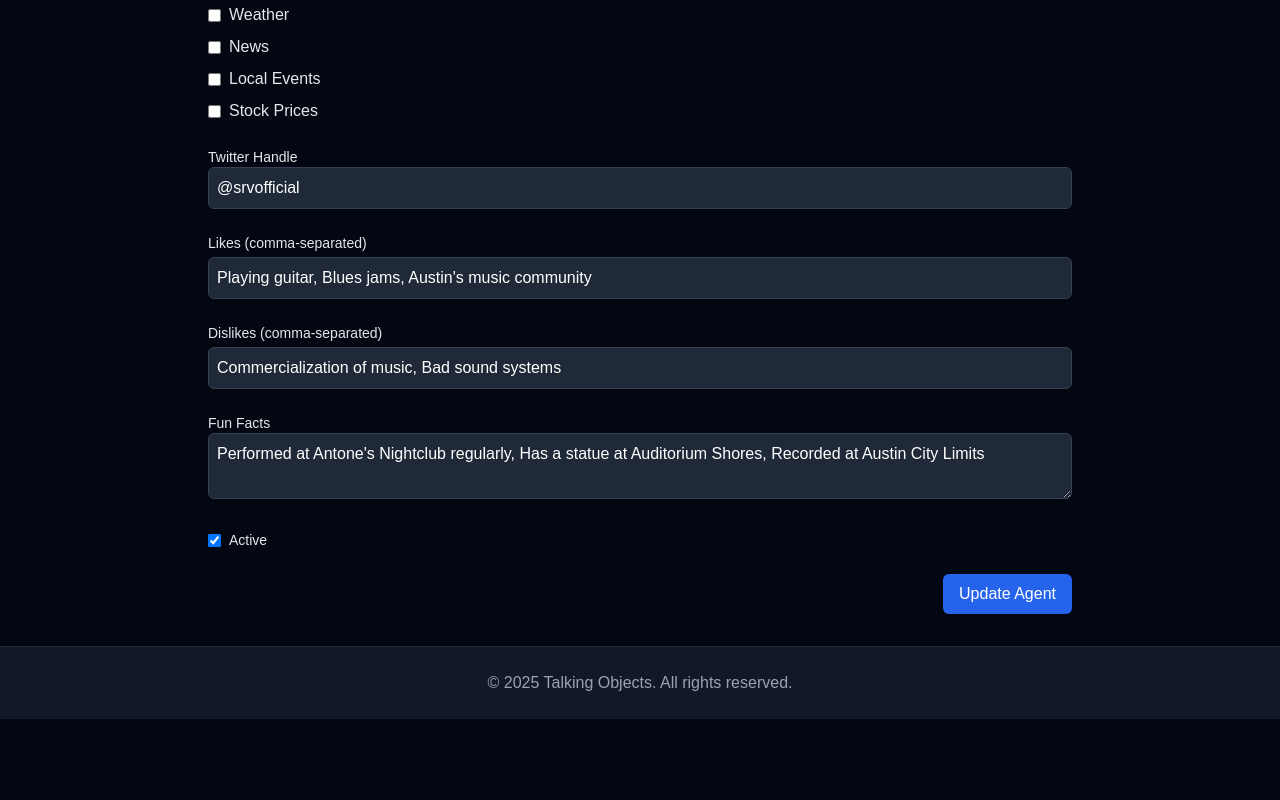
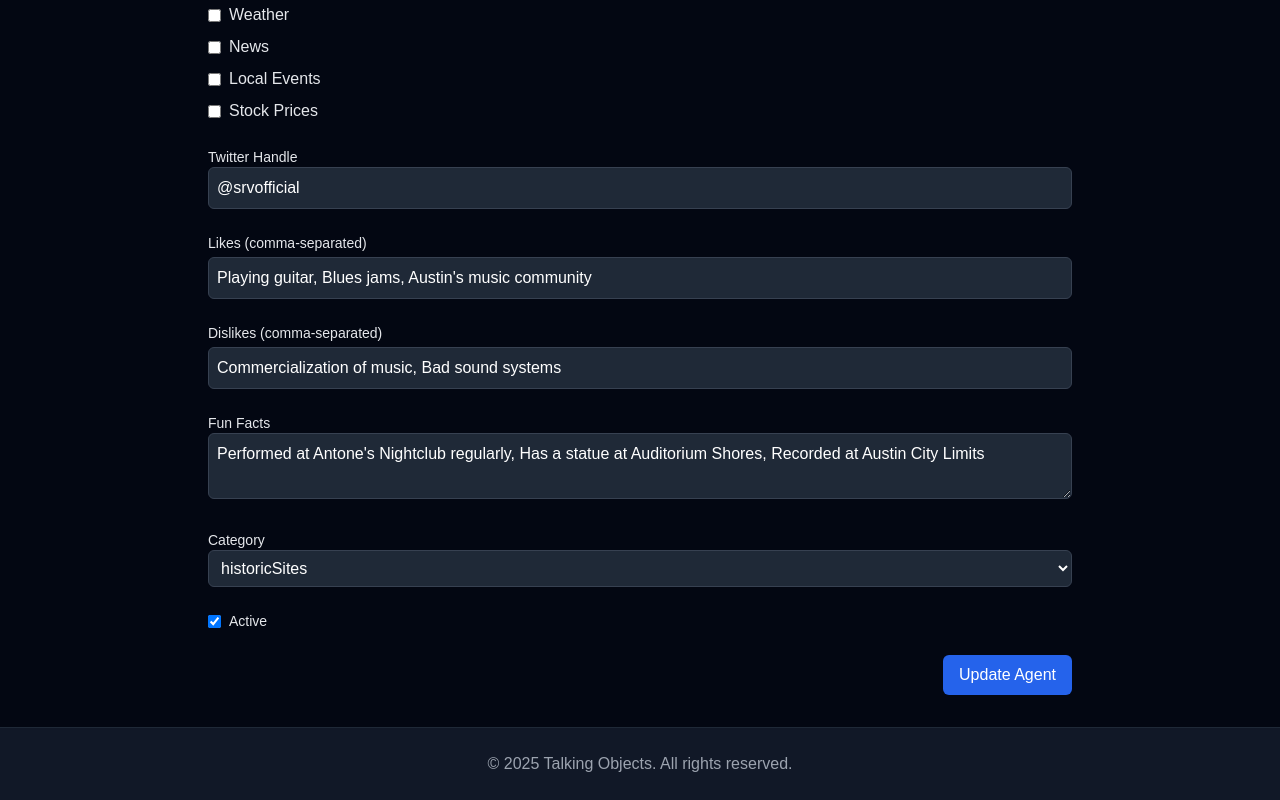
Before and after one commit to msanchezgrice/talkingobject, a Next.js app: page /dashboard/edit/1 in a window 1280 px wide. Shown: the part 1099-1899 px from the top of the page. Before the commit the page ends 1818 px from the top, so only its background shows below. Built offline with nearby package versions, Linux system fonts and the light colour scheme.

Commit message:
Fix: Update AgentForm to include category field and fix type errors

```diff
--- a/components/dashboard/AgentForm.tsx
+++ b/components/dashboard/AgentForm.tsx
@@ -2,6 +2,7 @@
 
 import { useState, useRef } from 'react';
 import { PlaceholderAgent, addAgent, updateAgent, PUBLIC_USER_ID } from '@/lib/placeholder-agents';
+import { voiceConfigs } from '@/lib/voices';
 import Image from 'next/image';
 
 // Data sources available to agents
@@ -31,6 +32,7 @@ interface AgentFormData {
   twitter_handle: string;
   fun_facts: string[];
   user_id: string;
+  category: keyof typeof voiceConfigs;
 }
 
 type AgentFormProps = {
@@ -56,6 +58,7 @@ export default function AgentForm({ agent, onSubmit }: AgentFormProps) {
     twitter_handle: agent?.twitter_handle || '',
     fun_facts: agent?.fun_facts || [],
     user_id: agent?.user_id || PUBLIC_USER_ID,
+    category: agent?.category || 'historicSites'
   });
   const [imagePreview, setImagePreview] = useState<string | null>(agent?.image_url || null);
   const fileInputRef = useRef<HTMLInputElement>(null);
@@ -104,6 +107,7 @@ export default function AgentForm({ agent, onSubmit }: AgentFormProps) {
       twitter_handle: formData.twitter_handle,
       fun_facts: formData.fun_facts,
       user_id: formData.user_id,
+      category: formData.category
     };
 
     if (agent) {
@@ -352,6 +356,26 @@ export default function AgentForm({ agent, onSubmit }: AgentFormProps) {
         />
       </div>
 
+      <div>
+        <label htmlFor="category" className="block text-sm font-medium text-gray-200">
+          Category
+        </label>
+        <select
+          name="category"
+          id="category"
+          value={formData.category}
+          onChange={(e) => setFormData(prev => ({ ...prev, category: e.target.value as keyof typeof voiceConfigs }))}
+          className="w-full p-2 border border-gray-700 rounded-md bg-gray-800 text-white"
+          required
+        >
+          {Object.keys(voiceConfigs).map((category) => (
+            <option key={category} value={category}>
+              {category}
+            </option>
+          ))}
+        </select>
+      </div>
+
       <div className="flex items-center">
         <input
           type="checkbox"
--- a/lib/placeholder-agents.ts
+++ b/lib/placeholder-agents.ts
@@ -24,6 +24,7 @@ export interface PlaceholderAgent {
   longitude: number;
   personality: string;
   data_sources: string[];
+  user_id: string;
 }
 
 export const PUBLIC_USER_ID = '00000000-0000-0000-0000-000000000000';
@@ -53,7 +54,8 @@ export const placeholderAgents: PlaceholderAgent[] = [
     latitude: 30.2642,
     longitude: -97.7475,
     personality: "A soulful and passionate blues guitarist who speaks with a mix of Texas drawl and musical wisdom. Known for being humble yet confident, with a deep love for authentic blues music and Austin's creative spirit.",
-    data_sources: []
+    data_sources: [],
+    user_id: PUBLIC_USER_ID
   },
   {
     id: "2",
@@ -79,7 +81,8 @@ export const placeholderAgents: PlaceholderAgent[] = [
     latitude: 30.2658,
     longitude: -97.7474,
     personality: "A laid-back, wise-cracking country music legend with a heart of gold. Speaks with a gentle Texas twang and often shares stories about music, life on the road, and his love for Austin's unique culture.",
-    data_sources: []
+    data_sources: [],
+    user_id: PUBLIC_USER_ID
   },
   {
     id: "3",
@@ -105,7 +108,8 @@ export const placeholderAgents: PlaceholderAgent[] = [
     latitude: 30.2489,
     longitude: -97.7501,
     personality: "A romantic and optimistic observer of South Congress life, speaking with warmth and enthusiasm about love, community, and the daily parade of life in Austin.",
-    data_sources: []
+    data_sources: [],
+    user_id: PUBLIC_USER_ID
   },
   {
     id: "4",
@@ -127,7 +131,8 @@ export const placeholderAgents: PlaceholderAgent[] = [
     latitude: 30.2766,
     longitude: -97.7514,
     personality: "A wise, ancient presence that has witnessed centuries of Austin's history. Speaks slowly and thoughtfully, with deep knowledge of the city's past and a strong connection to nature.",
-    data_sources: []
+    data_sources: [],
+    user_id: PUBLIC_USER_ID
   },
   {
     id: "5",
@@ -149,7 +154,8 @@ export const placeholderAgents: PlaceholderAgent[] = [
     latitude: 30.2565,
     longitude: -97.7141,
     personality: "A serene and refreshing presence that reflects Austin's active lifestyle. Speaks with a flowing, calming voice about outdoor activities, wildlife, and the changing seasons.",
-    data_sources: []
+    data_sources: [],
+    user_id: PUBLIC_USER_ID
   },
   {
     id: "6",
@@ -171,7 +177,8 @@ export const placeholderAgents: PlaceholderAgent[] = [
     latitude: 30.2539,
     longitude: -97.7550,
     personality: "A colorful and welcoming ambassador for Austin, speaking with enthusiasm about tourism, local culture, and the city's vibrant art scene.",
-    data_sources: []
+    data_sources: [],
+    user_id: PUBLIC_USER_ID
   },
   {
     id: "7",
@@ -193,7 +200,8 @@ export const placeholderAgents: PlaceholderAgent[] = [
     latitude: 30.2616,
     longitude: -97.7450,
     personality: "A mysterious and nocturnal collective voice, speaking with quiet excitement about evening flights, insect hunting, and the wonders of urban wildlife.",
-    data_sources: []
+    data_sources: [],
+    user_id: PUBLIC_USER_ID
   },
   {
     id: "8",
@@ -215,7 +223,8 @@ export const placeholderAgents: PlaceholderAgent[] = [
     latitude: 30.2747,
     longitude: -97.7404,
     personality: "A dignified and stately presence that speaks with authority about Texas history, politics, and the importance of civic engagement.",
-    data_sources: []
+    data_sources: [],
+    user_id: PUBLIC_USER_ID
   },
   {
     id: "9",
@@ -237,7 +246,8 @@ export const placeholderAgents: PlaceholderAgent[] = [
     latitude: 30.2701,
     longitude: -97.7313,
     personality: "A warm and smoky presence that speaks with pride about Texas barbecue traditions, community gathering, and the art of patience.",
-    data_sources: []
+    data_sources: [],
+    user_id: PUBLIC_USER_ID
   },
   {
     id: "10",
@@ -259,7 +269,8 @@ export const placeholderAgents: PlaceholderAgent[] = [
     latitude: 30.2726,
     longitude: -97.7526,
     personality: "A well-read and welcoming presence that speaks passionately about literature, local authors, and the importance of independent bookstores in the community.",
-    data_sources: []
+    data_sources: [],
+    user_id: PUBLIC_USER_ID
   }
 ];
 
@@ -316,7 +327,8 @@ export function addAgent(agentData: Omit<PlaceholderAgent, 'slug' | 'id' | 'crea
     created_at: new Date().toISOString(),
     last_updated: new Date().toISOString(),
     personality: agentData.personality || "A friendly presence in Austin with a unique story to tell.",
-    data_sources: []
+    data_sources: [],
+    user_id: PUBLIC_USER_ID
   };
 
   // Get existing agents from localStorage
@@ -362,7 +374,8 @@ export function updateAgent(id: string, agentData: Omit<PlaceholderAgent, 'id' |
     ...agentData,
     last_updated: new Date().toISOString(),
     personality: agentData.personality || existingAgents[agentIndex].personality || "A friendly presence in Austin with a unique story to tell.",
-    data_sources: agentData.data_sources || existingAgents[agentIndex].data_sources || []
+    data_sources: agentData.data_sources || existingAgents[agentIndex].data_sources || [],
+    user_id: existingAgents[agentIndex].user_id
   };
 
   // Update the agent in the list
```
